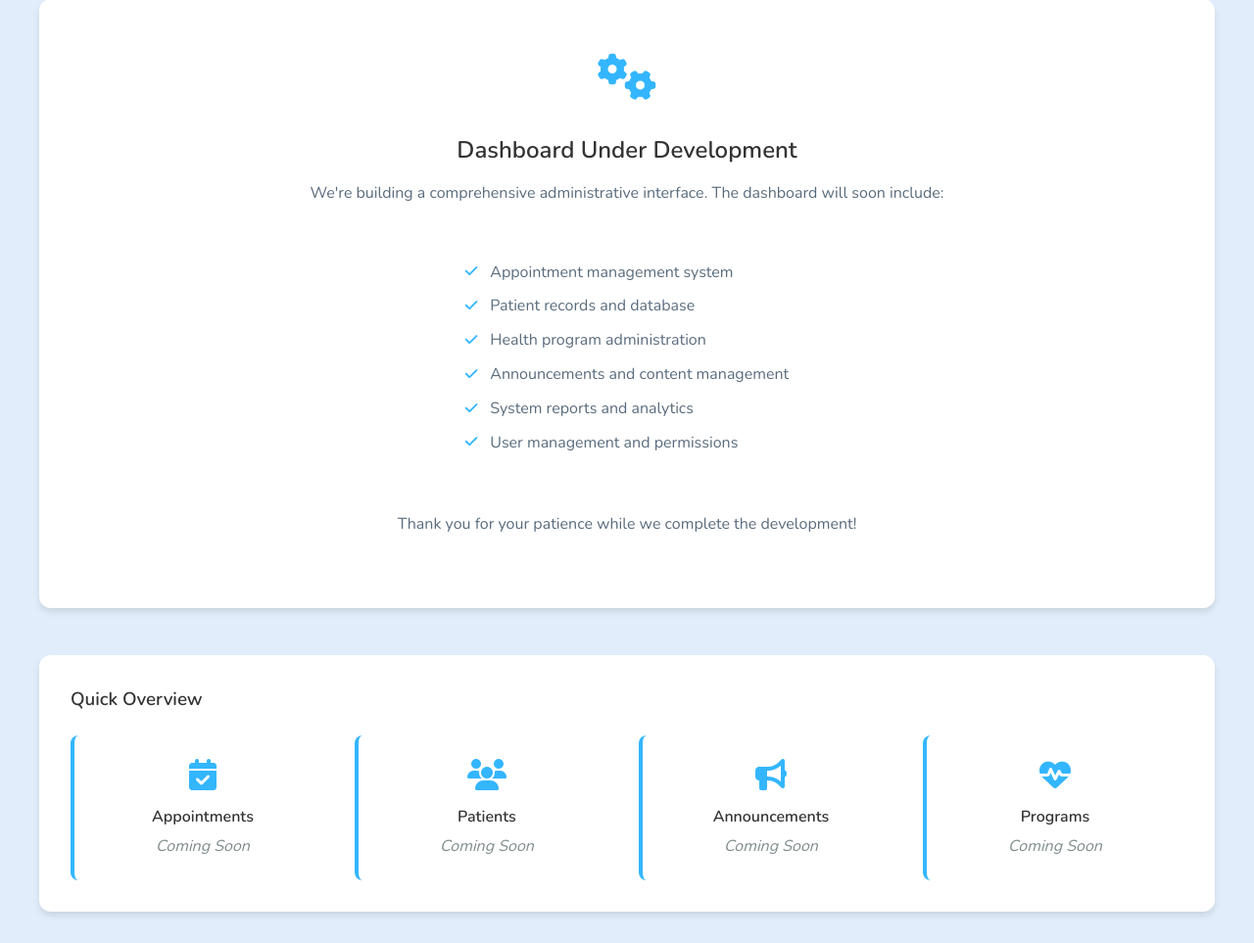
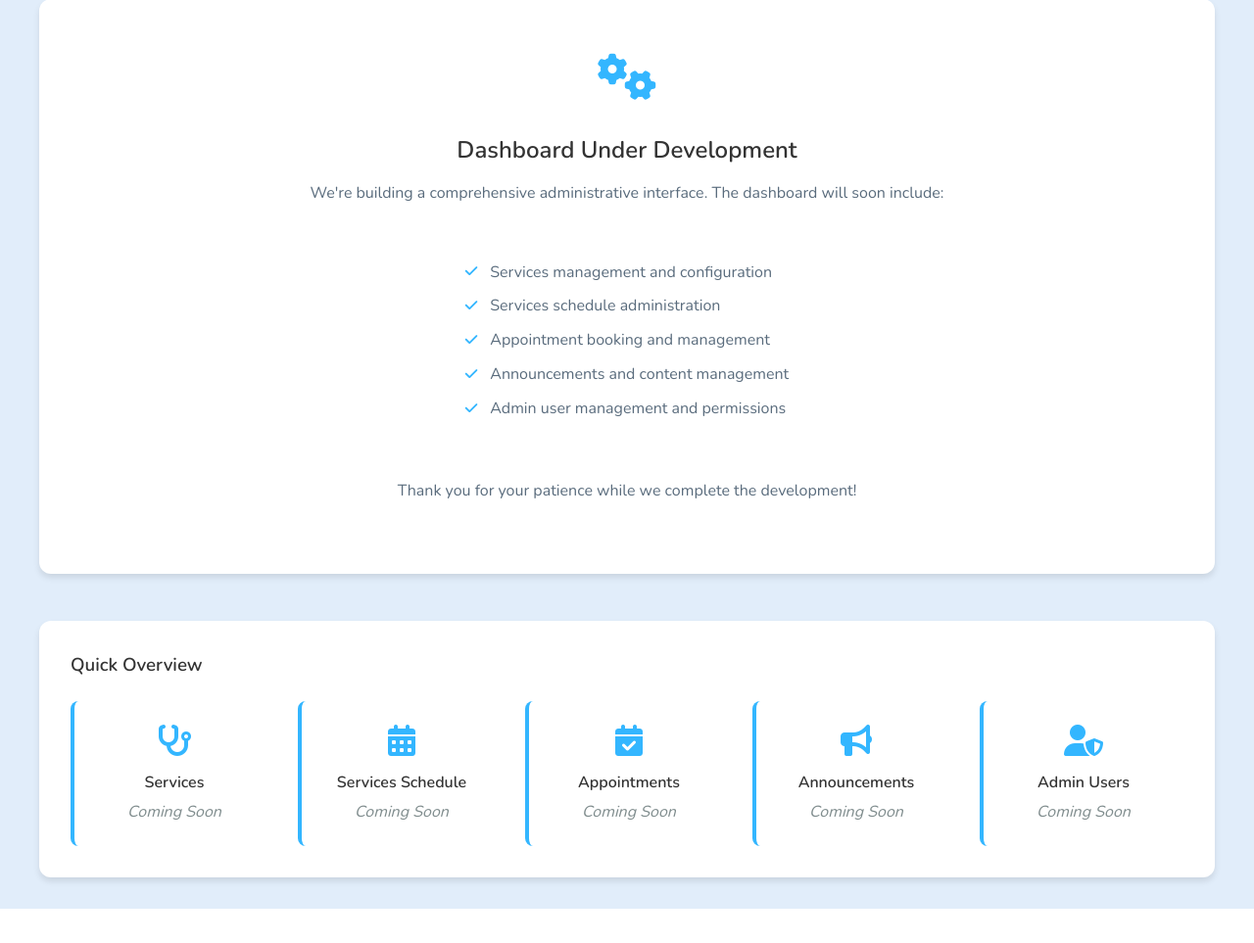
Before and after one commit to erichiii/Health-Services-Appointment-System, a PHP site: page /admin/dashboard.php in a window 1280 px wide. Shown: the part 235-1198 px from the top of the page at 98% size. After the commit the page ends 1163 px from the top, so only its background shows below. Run offline with PHP 8.4, Linux system fonts and the light colour scheme; the visitor is signed in with stand-in values (Sample User, id 1).

Commit message:
fixed the actual services that we will be providing

```diff
--- a/admin/dashboard.php
+++ b/admin/dashboard.php
@@ -62,12 +62,11 @@ $admin_username = $_SESSION['admin_username'] ?? 'Admin';
                     <h2>Dashboard Under Development</h2>
                     <p>We're building a comprehensive administrative interface. The dashboard will soon include:</p>
                     <ul class="admin-feature-list">
-                        <li><i class="fas fa-check"></i> Appointment management system</li>
-                        <li><i class="fas fa-check"></i> Patient records and database</li>
-                        <li><i class="fas fa-check"></i> Health program administration</li>
+                        <li><i class="fas fa-check"></i> Services management and configuration</li>
+                        <li><i class="fas fa-check"></i> Services schedule administration</li>
+                        <li><i class="fas fa-check"></i> Appointment booking and management</li>
                         <li><i class="fas fa-check"></i> Announcements and content management</li>
-                        <li><i class="fas fa-check"></i> System reports and analytics</li>
-                        <li><i class="fas fa-check"></i> User management and permissions</li>
+                        <li><i class="fas fa-check"></i> Admin user management and permissions</li>
                     </ul>
                     <p>Thank you for your patience while we complete the development!</p>
                 </div>
@@ -77,13 +76,18 @@ $admin_username = $_SESSION['admin_username'] ?? 'Admin';
                     <h3>Quick Overview</h3>
                     <div class="stats-grid">
                         <div class="stat-card">
-                            <i class="fas fa-calendar-check"></i>
-                            <h4>Appointments</h4>
+                            <i class="fas fa-stethoscope"></i>
+                            <h4>Services</h4>
                             <p>Coming Soon</p>
                         </div>
                         <div class="stat-card">
-                            <i class="fas fa-users"></i>
-                            <h4>Patients</h4>
+                            <i class="fas fa-calendar-alt"></i>
+                            <h4>Services Schedule</h4>
+                            <p>Coming Soon</p>
+                        </div>
+                        <div class="stat-card">
+                            <i class="fas fa-calendar-check"></i>
+                            <h4>Appointments</h4>
                             <p>Coming Soon</p>
                         </div>
                         <div class="stat-card">
@@ -92,8 +96,8 @@ $admin_username = $_SESSION['admin_username'] ?? 'Admin';
                             <p>Coming Soon</p>
                         </div>
                         <div class="stat-card">
-                            <i class="fas fa-heartbeat"></i>
-                            <h4>Programs</h4>
+                            <i class="fas fa-user-shield"></i>
+                            <h4>Admin Users</h4>
                             <p>Coming Soon</p>
                         </div>
                     </div>
```
